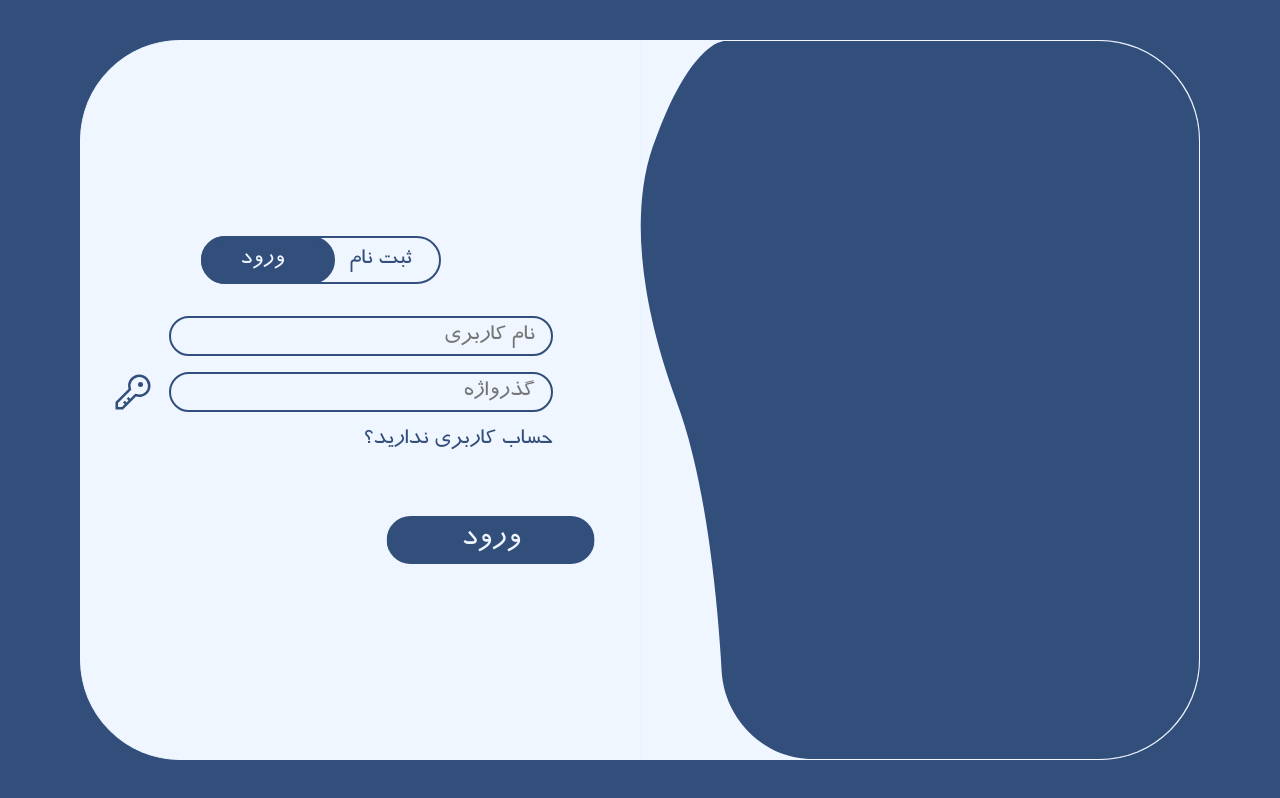
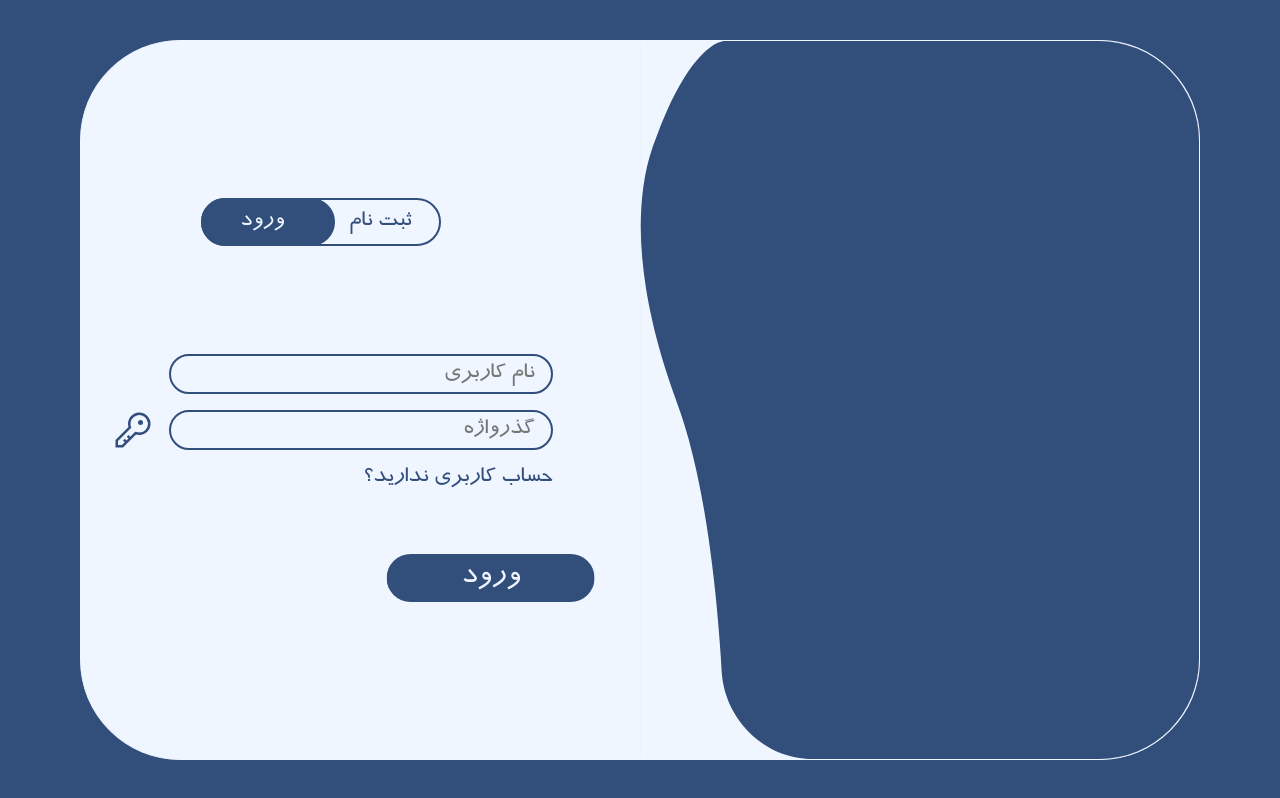
Before and after one commit to Navid079/Project, a React (Create React App) app in the folder frontend/: page / in a window 1280 px wide. Built offline with nearby package versions, Linux system fonts and the light colour scheme; some icons are missing.

Commit message:
fixed scrolling issue in signup

```diff
--- a/frontend/src/pages/Index/Index.css
+++ b/frontend/src/pages/Index/Index.css
@@ -19,8 +19,13 @@
 .index__body {
   display: flex;
   flex-direction: column;
-  justify-content: center;
+  justify-content: space-between;
   padding-bottom: 5rem;
+}
+
+.index__body::before,
+.index__body::after {
+  content: '';
 }
 
 .index__toggle {
```
